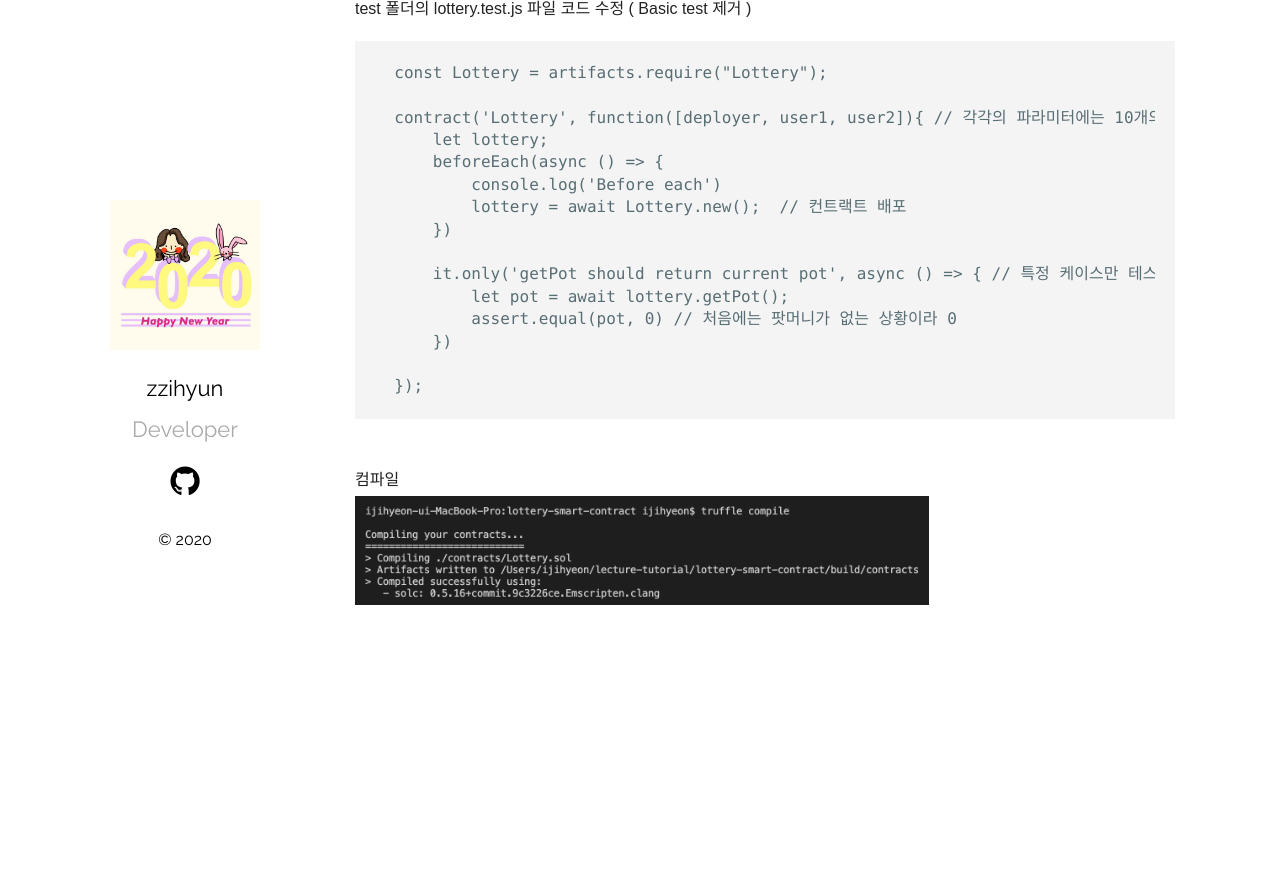
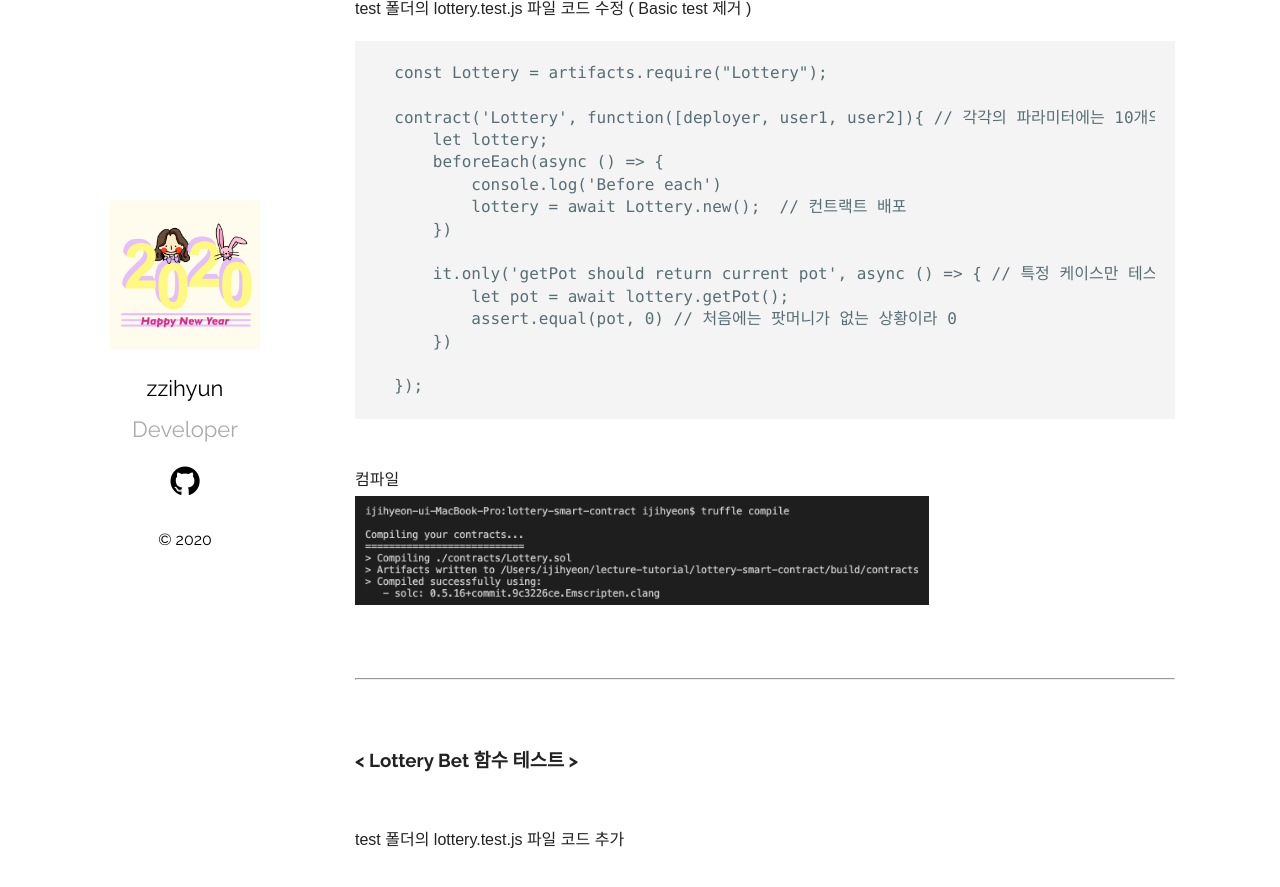
Before and after one commit to jhhhj1002/jhhhj1002.github.io, a Jekyll site: the page built from _posts/2020-04-11-Lottery-Dapp-03.markdown, in a window 1280 px wide and 900 px high, scrolled down 4781 px. Shown: the top 887 px of the window. Built offline with Jekyll 4.4.1, drawn with Linux system fonts in a browser that asks for light colours; before the commit the page ends 5442 px from its top, so only the background shows below that.

Commit message:
Update 2020-04-11-Lottery-Dapp-03.markdown

```diff
--- a/_posts/2020-04-11-Lottery-Dapp-03.markdown
+++ b/_posts/2020-04-11-Lottery-Dapp-03.markdown
@@ -207,3 +207,11 @@ test 폴더의 lottery.test.js 파일 코드 수정 ( Basic test 제거 )
 <br/>
 컴파일
 <img src="/assets/imgs/Lottery&Dapp_30.png" width="70%" height="40%" >
+
+<br/>
+* * *
+<br/>
+<h3>< Lottery Bet 함수 테스트 ></h3>
+
+<br/>
+test 폴더의 lottery.test.js 파일 코드 추가
```
